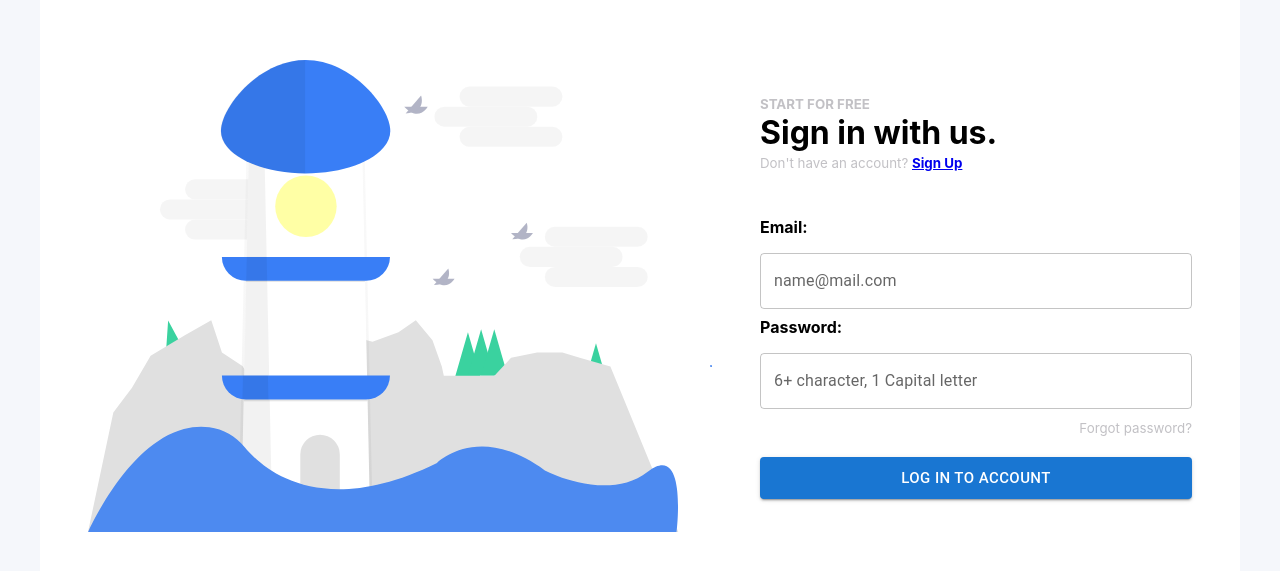
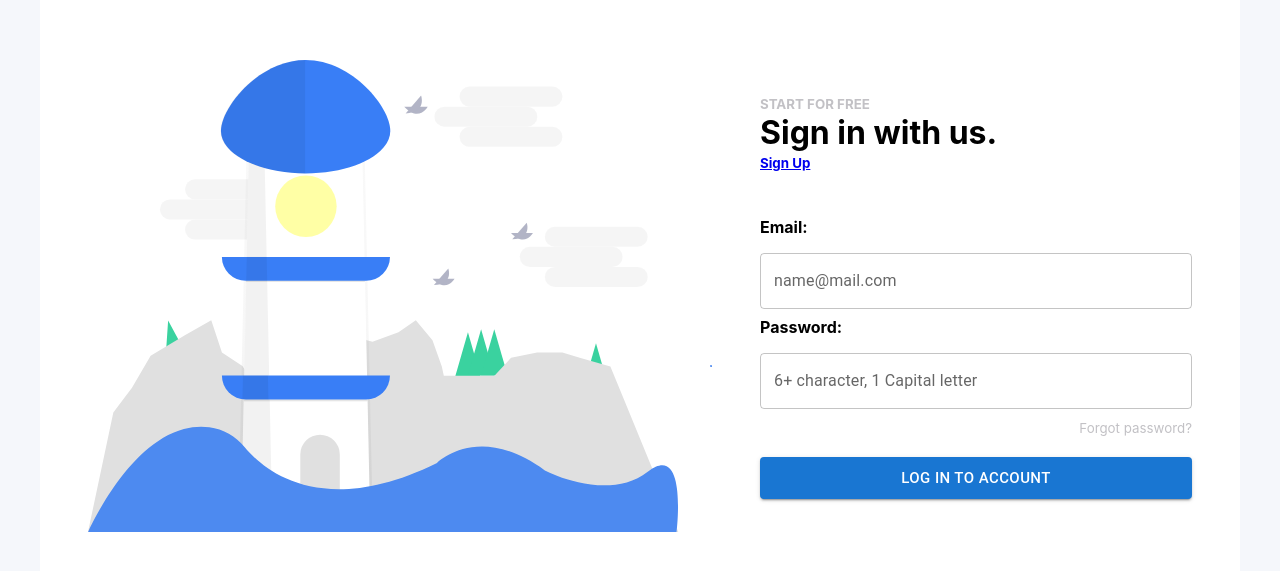
Before and after one commit to kevingarry97/Chat_App_UI, a React (Create React App) app: page /auth in a window 1280 px wide. Shown: the part 109-680 px from the top of the page. Built offline with nearby package versions, Linux system fonts and the light colour scheme.

Commit message:
Added Blog with User Authorization

```diff
--- a/src/pages/login.jsx
+++ b/src/pages/login.jsx
@@ -42,7 +42,7 @@ const Login = (props) => {
                 <div className={classes.w_100}>
                   <small className={classes.text_muted}><b>START FOR FREE</b></small>
                   <h1 style={{margin: 0, padding: 0}}>Sign in with us.</h1>
-                  <small className={classes.text_muted}>Don't have an account? </small>
+                  {/* <small className={classes.text_muted}>Don't have an account? </small> */}
                   <small className={classes.text_muted}><Link to={"/register"}><b>Sign Up</b></Link></small>
                   <form onSubmit={handleSubmit} className={classes.pt_5}>
                     <label htmlFor=""><b>Email:</b></label>
```
